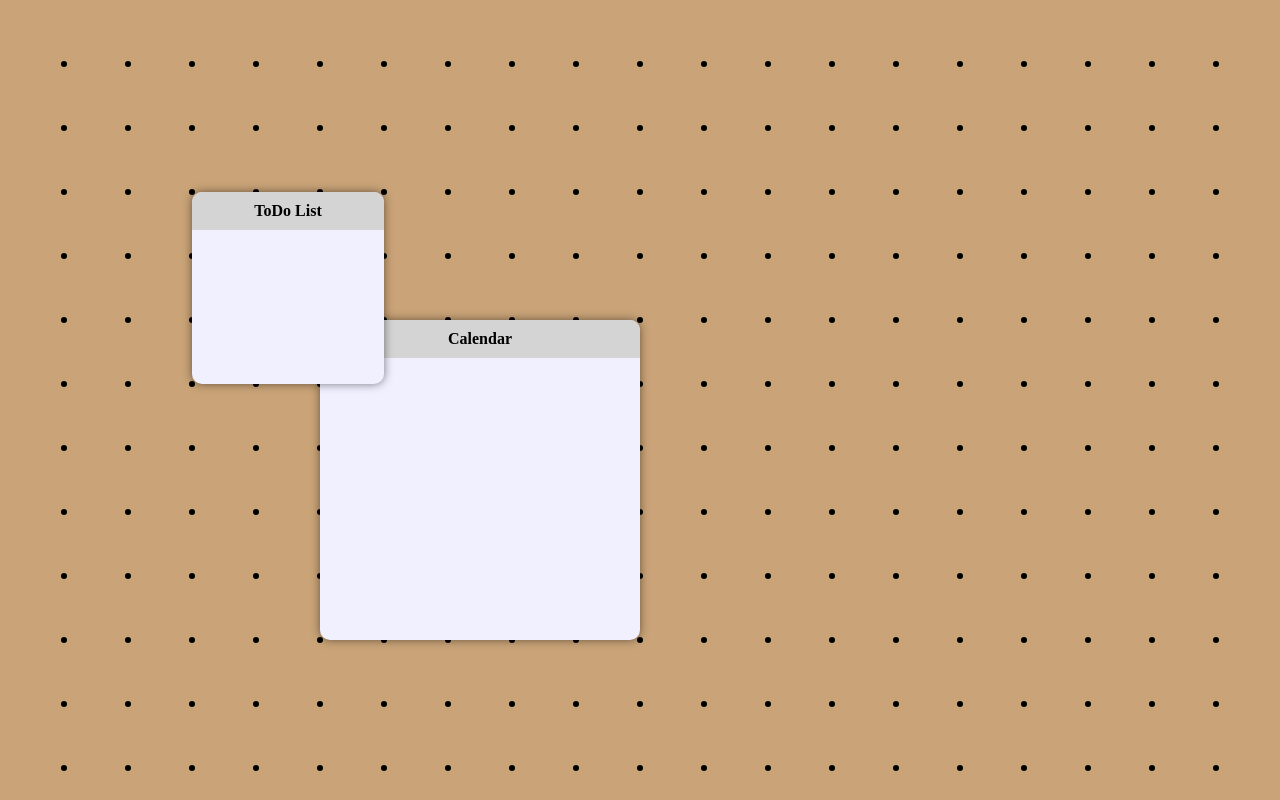
After one commit to 4b3c/toolboard, a Flask app: page /project/1 in a window 1280 px wide. The commit adds this page. Run offline with Flask 3, Linux system fonts and the light colour scheme.

Commit message:
project page works!!

```diff
--- a/app.py
+++ b/app.py
@@ -68,5 +68,12 @@ def create_layout():
     layouts = Layout.query.all()
     return render_template('create_layout.html', tools=tools, layouts=layouts)
 
+@app.route('/project/<int:layout_id>')
+def project(layout_id):
+    tools = Layout.query.get_or_404(layout_id).tools
+    print(tools)
+
+    return render_template('/project.html', tools=tools)
+
 if __name__ == '__main__':
     app.run(debug=True)
--- a/templates/home.html
+++ b/templates/home.html
@@ -34,7 +34,7 @@
     <h1>Your Projects</h1>
     <div class="project-container">
         {% for layout in layouts %}
-            <div class="project">{{ layout.id }}</div>
+            <a href="/project/{{ layout.id }}" class="project">{{ layout.id }}</a>
         {% endfor %}
     </div>
 </body>
--- /dev/null
+++ b/templates/project.html
@@ -0,0 +1,139 @@
+<!DOCTYPE html>
+<html lang="en">
+<head>
+    <meta charset="UTF-8">
+    <meta name="viewport" content="width=device-width, initial-scale=1.0">
+    <title>Dashboard</title>
+    <style>
+        body {
+            margin: 0;
+            display: flex;
+            justify-content: center;
+            align-items: center;
+            height: 100vh;
+            background-color: rgb(202, 164, 120);
+        }
+        .grid {
+            display: grid;
+            grid-template-columns: repeat(auto-fill, 5vw);
+            grid-auto-rows: 5vw;
+            width: 100vw;
+            height: 100vh;
+            padding: 2.5vw;
+            box-sizing: border-box;
+            overflow: hidden;
+            position: relative; /* Set positioning context for the box */
+        }
+        .dot {
+            width: 6px;
+            height: 6px;
+            background-color: black;
+            border-radius: 50%;
+            margin: auto;
+        }
+        .tool {
+            position: absolute; /* Absolute positioning for dragging */
+            background-color: rgb(240, 240, 255);
+            border-radius: 10px;
+            box-shadow: 0 0 10px rgba(0, 0, 0, 0.5);
+        }
+
+        .widget-title {
+            text-align: center;
+            font-weight: bold;
+            padding: 10px;
+            background-color: rgb(212, 212, 212);
+            border-top-left-radius: 10px;
+            border-top-right-radius: 10px;
+        }
+    </style>
+</head>
+<body>
+    <div class="grid" id="grid">
+        <!-- Generate dots -->
+        <script>
+            const gridElement = document.getElementById('grid');
+            const numDots = Math.floor((window.innerWidth / 5) * (window.innerHeight / 5));
+            for (let i = 0; i < numDots; i++) {
+                const dot = document.createElement('div');
+                dot.className = 'dot';
+                gridElement.appendChild(dot);
+            }
+        </script>
+    </div>
+    <script>
+        class Tool {
+            constructor(name, x, y, w, h) {
+                this.name = name;
+                this.x = x;
+                this.y = y;
+                this.width = w;
+                this.height = h;
+                this.createElement();
+            }
+
+            createElement() {
+                // Create the main widget element
+                this.element = document.createElement('div');
+                this.element.className = 'tool';
+                this.element.style.left = `${this.x * 0.05 * window.innerWidth}px`;
+                this.element.style.top = `${this.y * 0.05 * window.innerWidth}px`;
+                this.element.style.width = `${this.width * 0.05 * window.innerWidth}px`;
+                this.element.style.height = `${this.height * 0.05 * window.innerWidth}px`;
+
+                // Add widget name
+                const nameLabel = document.createElement('div');
+                nameLabel.className = 'widget-title'
+                nameLabel.textContent = this.name;
+                this.element.appendChild(nameLabel);
+
+                document.body.appendChild(this.element);
+
+                this.nameLabel = nameLabel;
+            }
+
+            getDetails() {
+                return {
+                    name: this.name,
+                    id: this.id,
+                    x: this.x,
+                    y: this.y,
+                    width: this.width,
+                    height: this.height,
+                };
+            }
+        }
+
+        // Function to snap widget to nearest dots
+        function snapToDots(element) {
+            const grid = document.getElementById('grid');
+            const gridRect = grid.getBoundingClientRect();
+            const boxRect = element.getBoundingClientRect();
+
+            // Calculate the new left and top positions, ensuring they snap correctly
+            let newLeft = Math.round((boxRect.left - 0.05 * window.innerWidth) / (0.05 * window.innerWidth)) * (0.05 * window.innerWidth) + 0.05 * window.innerWidth;
+            let newTop = Math.round((boxRect.top - 0.05 * window.innerWidth) / (0.05 * window.innerWidth)) * (0.05 * window.innerWidth) + 0.05 * window.innerWidth;
+            let newWidth = Math.round(boxRect.width / (0.05 * window.innerWidth)) * (0.05 * window.innerWidth);
+            let newHeight = Math.round(boxRect.height / (0.05 * window.innerWidth)) * (0.05 * window.innerWidth);
+            console.log(newWidth / window.innerWidth);
+
+            element.style.left = `${newLeft}px`;
+            element.style.top = `${newTop}px`;
+            element.style.width = `${newWidth}px`;
+            element.style.height = `${newHeight}px`;
+        }
+
+        const toolsArray = []
+        const tools = {{ tools | tojson }};
+        for (let i = 0; i < tools.length; i++) {
+            toolsArray.push(new Tool(tools[i].tool_name, tools[i].x, tools[i].y, tools[i].w, tools[i].h));
+        }
+
+        // Example of retrieving details from a widget
+        widgets.forEach(widget => {
+            snapToDots(widget.element);
+            console.log(widget.getDetails());
+        });
+    </script>
+</body>
+</html>
```
